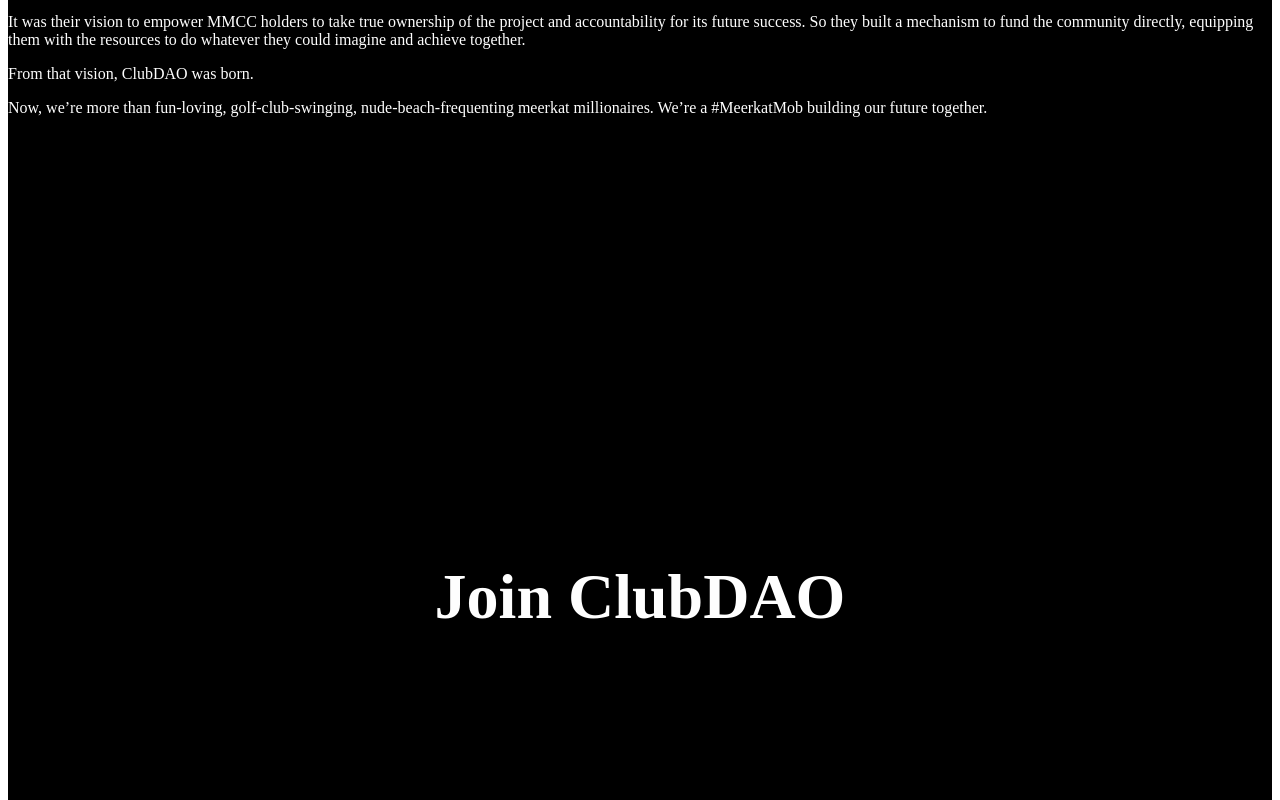
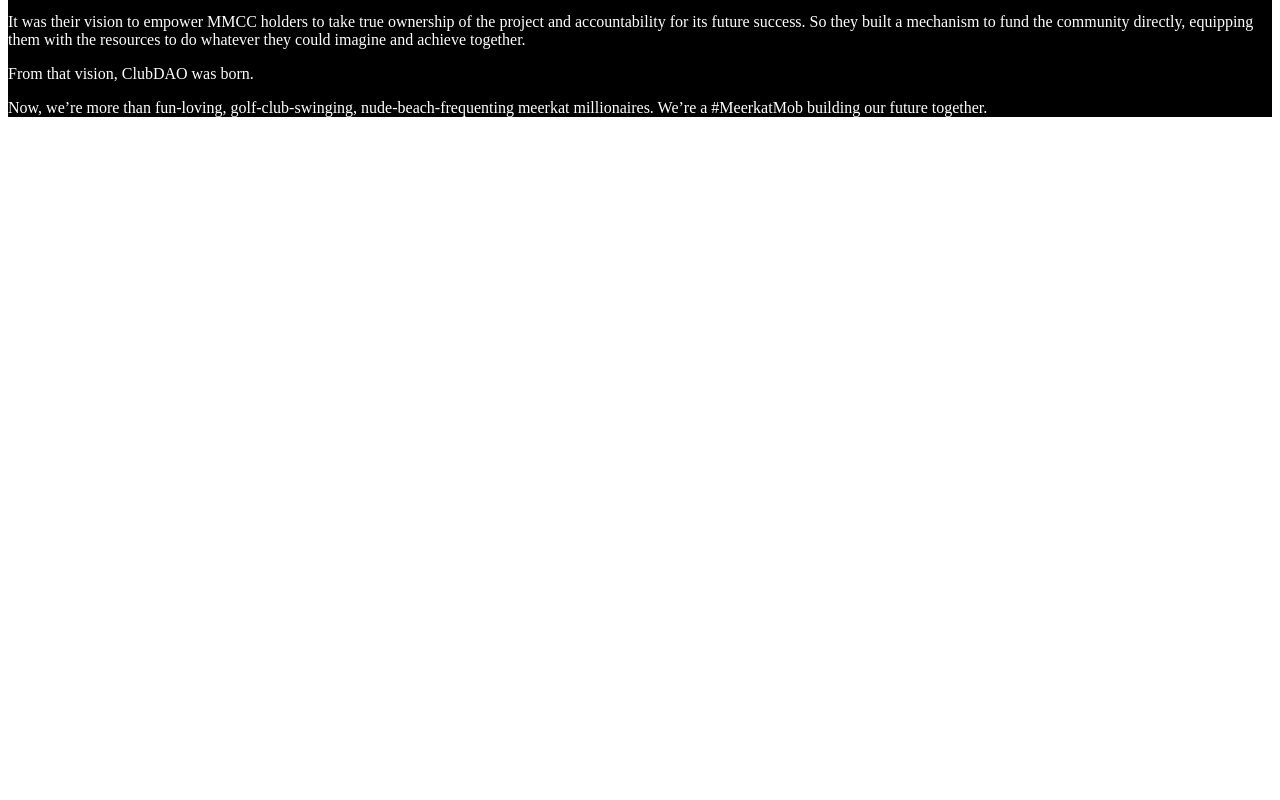
Before and after one commit to mmccdao/clubdao-frontend, a Next.js app: page / in a window 1280 px wide. Shown: the part 1960-2760 px from the top of the page. After the commit the page ends 2093 px from the top, so only its background shows below. Built offline with nearby package versions, Linux system fonts and the light colour scheme.

Commit message:
refactor: remove main

```diff
--- a/pages/index.tsx
+++ b/pages/index.tsx
@@ -18,11 +18,6 @@ const Home: NextPage = () => {
       <Hero />
       <WhoWeAre />
 
-      <main className={styles.main}>
-        <h1 className={styles.title}>
-          Join ClubDAO
-        </h1>
-      </main>
     </div>
   )
 }
--- a/styles/Home.module.css
+++ b/styles/Home.module.css
@@ -2,23 +2,3 @@
   background-color: #000;
   color: #FEFEFE;
 }
-
-.main {
-  min-height: 100vh;
-  padding: 4rem 0;
-  flex: 1;
-  display: flex;
-  flex-direction: column;
-  justify-content: center;
-  align-items: center;
-}
-
-.title {
-  margin: 0;
-  line-height: 1.15;
-  font-size: 4rem;
-}
-
-.title {
-  text-align: center;
-}
```
